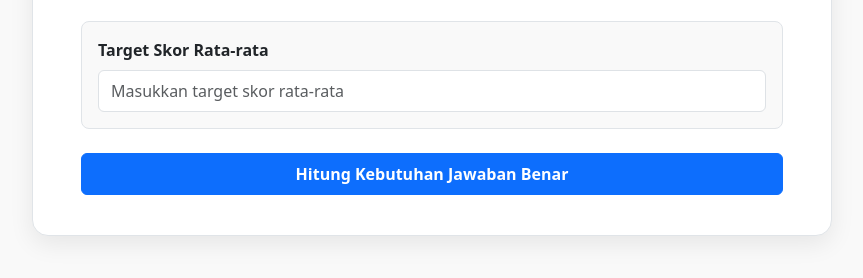
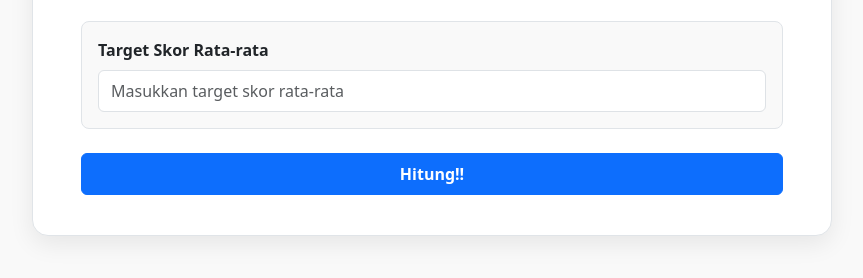
Before and after one commit to paradoxically-possible/target-skor, a plain HTML site: page index.html in a window 1280 px wide. Shown: the part 160-438 px from the top of the page, without its empty margins (208-1071 px from the left). Drawn offline with nearby package versions, Linux system fonts and the light colour scheme.

Commit message:
Update index.html

```diff
--- a/index.html
+++ b/index.html
@@ -58,7 +58,7 @@
         </div>
 
         <button class="btn btn-primary w-100 py-2 fw-bold mb-3" onclick="calculateRequired()">
-            Hitung Kebutuhan Jawaban Benar
+            Hitung!!
         </button>
 
         <div id="targetError" class="alert alert-danger d-none"></div>
```
